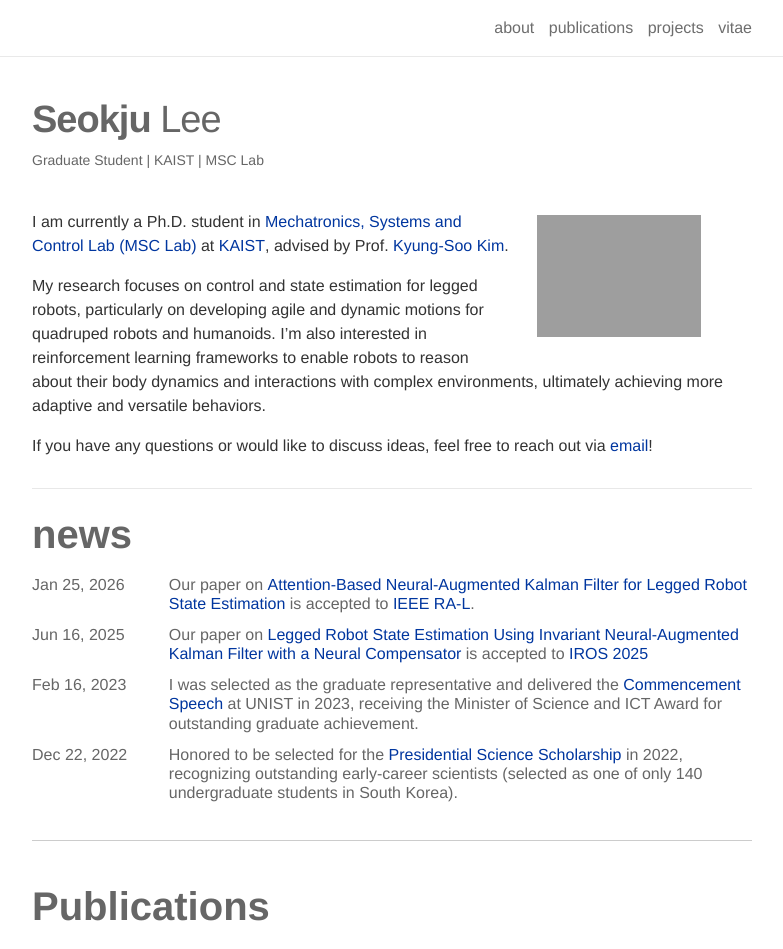
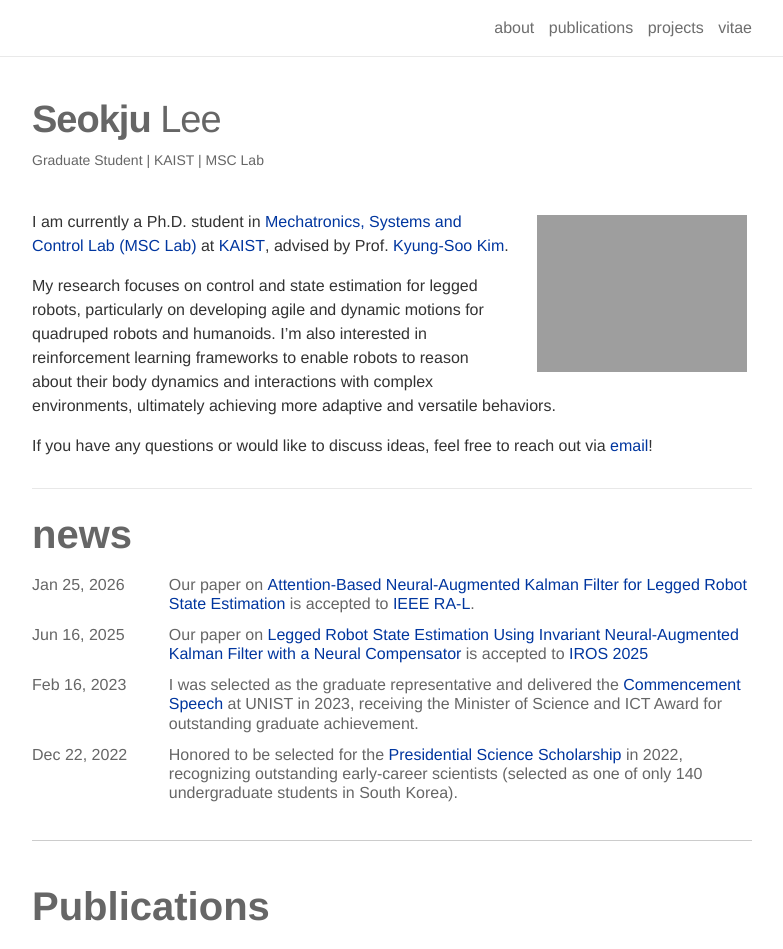
Before and after one commit to seokju-lee/seokju-lee.github.io, a Jekyll site: the page built from _pages/about.md, in a window 1280 px wide and 1400 px high. Shown: the top 949 px of the window, without its empty margins (248-1031 px from the left). Built offline with Jekyll 4.4.1, drawn with Linux system fonts in a browser that asks for light colours; nearby versions of some CDN libraries; some web fonts are replaced.

```diff
--- a/_sass/_profile.scss
+++ b/_sass/_profile.scss
@@ -1,11 +1,21 @@
 .profile {
     float: right !important;
+
     img {
         // box-shadow: 0 0 5px $grey-color;
-        width: 80%;
+        width: 100%;
+        display: block;
+        margin-left: auto;
         padding-left: 20px;
     }
 }
+
+@media (max-width: 768px) {
+    .profile img {
+        padding-left: 0;
+    }
+}
+
 .address {
     font-family: monospace;
 
```
